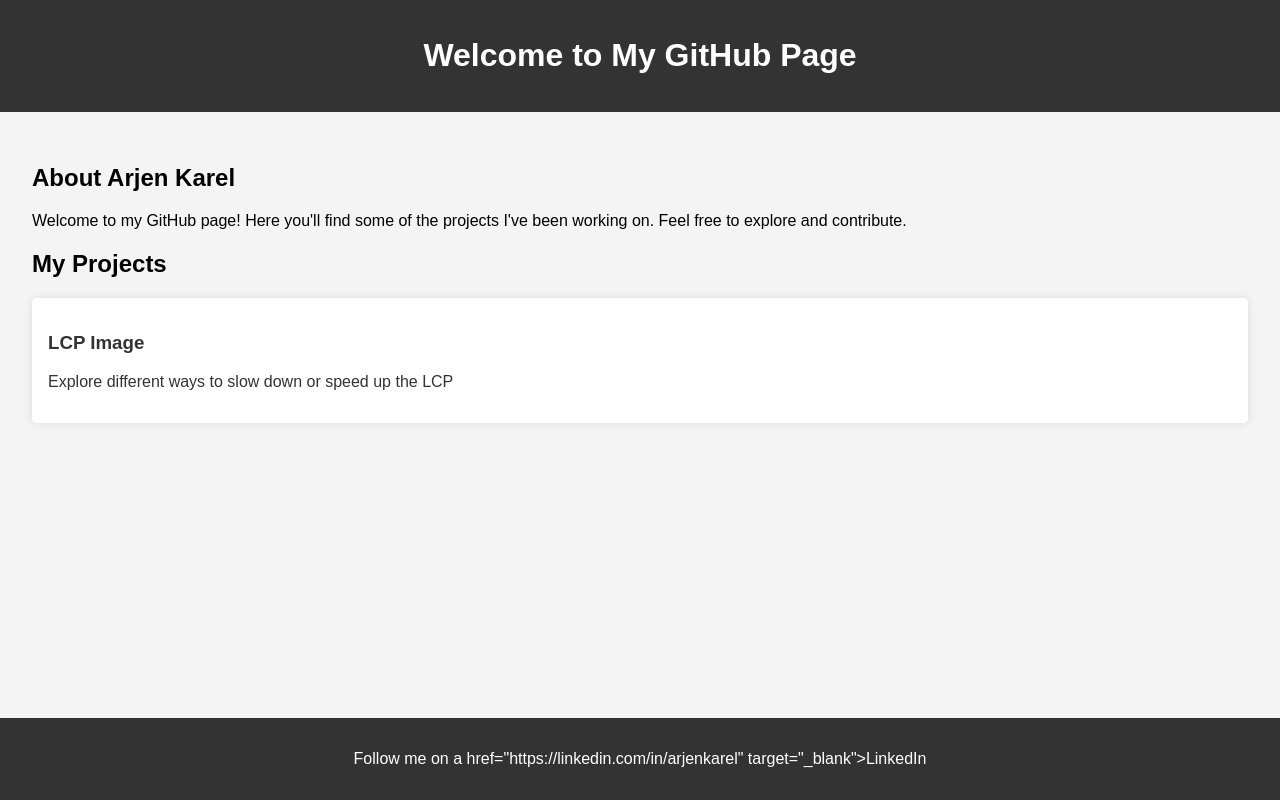
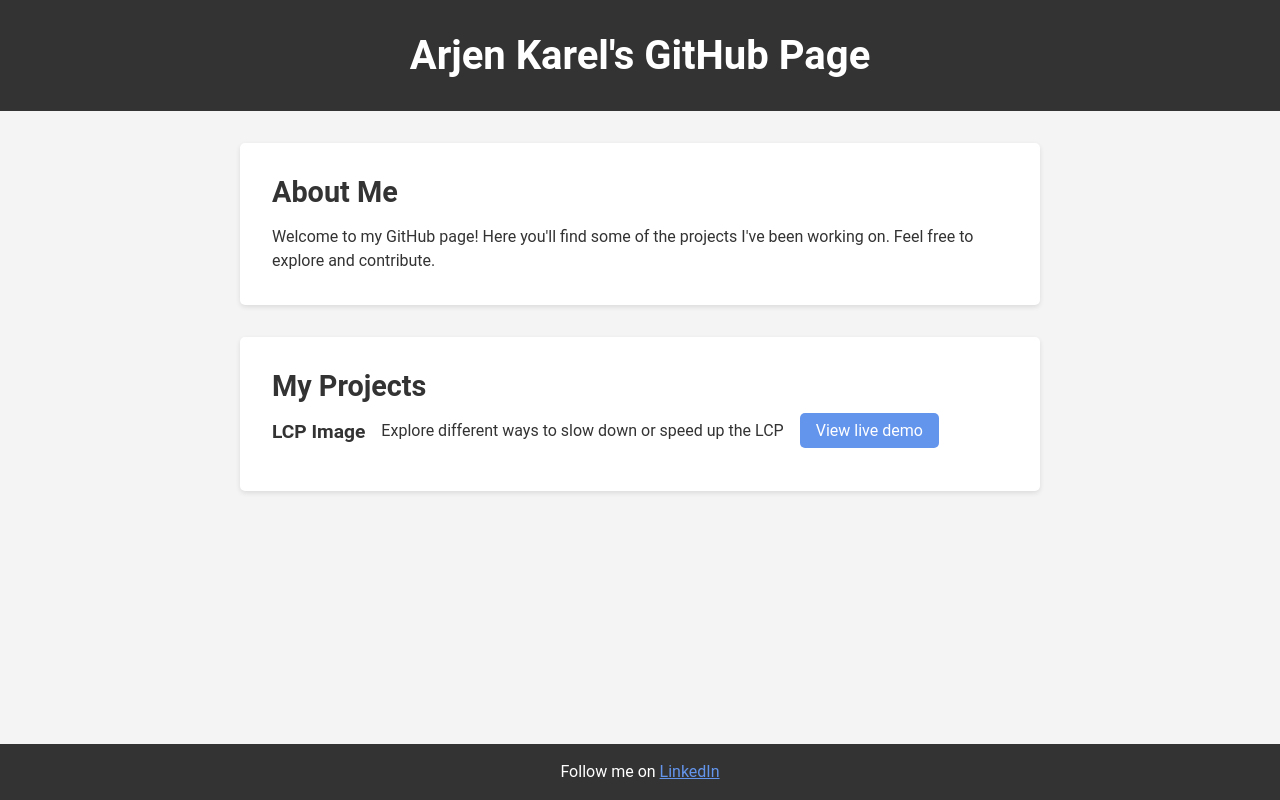
Before and after one commit to corewebvitals/corewebvitals.github.io, a plain HTML site: page index.html in a window 1280 px wide. Drawn offline with Linux system fonts and the light colour scheme.

Commit message:
Update index.html

```diff
--- a/index.html
+++ b/index.html
@@ -1,74 +1,126 @@
-<!DOCTYPE html>
 <html lang="en">
   <head>
-    <meta charset="UTF-8">
-    <meta name="viewport" content="width=device-width, initial-scale=1.0">
-    <title>My GitHub Page</title>
+    <meta charset="UTF-8" />
+    <meta name="viewport" content="width=device-width, initial-scale=1.0" />
+    <title>Arjen Karel's GitHub Page</title>
     <style>
-        body {
-            font-family: Arial, sans-serif;
+      /* Reset styles */
+      *,
+      *::before,
+      *::after {
         margin: 0;
         padding: 0;
+        box-sizing: border-box;
+      }
+
+      a {
+        color: cornflowerblue;
+      }
+
+      /* Global styles */
+      body {
+        font-family: "Roboto", sans-serif;
+        color: #333;
         background-color: #f4f4f4;
       }
+
+      /* Header styles */
       header {
         background-color: #333;
         color: #fff;
-            padding: 1rem 0;
+        padding: 2rem;
         text-align: center;
       }
+
+      h1 {
+        font-size: 2.5rem;
+      }
+
+      /* Main content styles */
       main {
+        max-width: 800px;
+        margin: 2rem auto;
+      }
+
+      section {
         padding: 2rem;
+        background-color: #fff;
+        border-radius: 5px;
+        box-shadow: 0 2px 5px rgba(0, 0, 0, 0.1);
+        margin-bottom: 2rem;
       }
-        .repo-list {
+
+      h2 {
+        font-size: 1.8rem;
+        margin-bottom: 1rem;
+      }
+
+      p {
+        line-height: 1.5;
+      }
+
+      /* Project list styles */
+      .project-list {
         list-style: none;
         padding: 0;
       }
-        .repo-list li {
-            background-color: #fff;
-            margin: 1rem 0;
-            padding: 1rem;
+
+      .project-list li {
+        margin-bottom: 1rem;
+      }
+
+      .project-item {
+        display: flex;
+        align-items: center;
+        gap: 1rem;
+      }
+
+      .project-item h3 {
+        font-size: 1.2rem;
+      }
+
+      .project-item .badge {
+        background-color: cornflowerblue;
+        color: #fff;
+        padding: 0.5rem 1rem;
         border-radius: 5px;
-            box-shadow: 0 0 10px rgba(0, 0, 0, 0.1);
+        text-decoration: none;
       }
-        .repo-list a {
-            text-decoration: none;
-            color: #333;
-        }
+
+      /* Footer styles */
       footer {
         background-color: #333;
         color: #fff;
+        padding: 1rem;
         text-align: center;
-            padding: 1rem 0;
         position: fixed;
+        bottom: 0;
         width: 100%;
-            bottom: 0;
       }
     </style>
   </head>
   <body>
     <header>
-        <h1>Welcome to My GitHub Page</h1>
+      <h1>Arjen Karel's GitHub Page</h1>
     </header>
     <main>
       <section>
-            <h2>About Arjen Karel</h2>
+        <h2>About Me</h2>
         <p>Welcome to my GitHub page! Here you'll find some of the projects I've been working on. Feel free to explore and contribute.</p>
       </section>
       <section>
         <h2>My Projects</h2>
-            <ul class="repo-list">
-                <li>
-                    <a href="https://corewebvitals.github.io/lcp-image" target="_blank">
-                        <h3>LCP Image</h3>
+        <ul class="project-list">
+          <li class="project-item">
+            <h3><a href="https://github.com/corewebvitals/lcp-image/"></a>LCP Image</h3>
             <p>Explore different ways to slow down or speed up the LCP</p>
-                    </a>
+            <p><a href="/lcp-image/" class="badge">View live demo</a></p>
           </li>
         </ul>
       </section>
     </main>
     <footer>
-        <p>Follow me on a href="https://linkedin.com/in/arjenkarel" target="_blank">LinkedIn</a></p>
+      <p>Follow me on <a href="https://linkedin.com/in/arjenkarel" target="_blank">LinkedIn</a></p>
     </footer>
   </body>
 </html>
```
Lines whose indentation alone changed are shown as unchanged.
